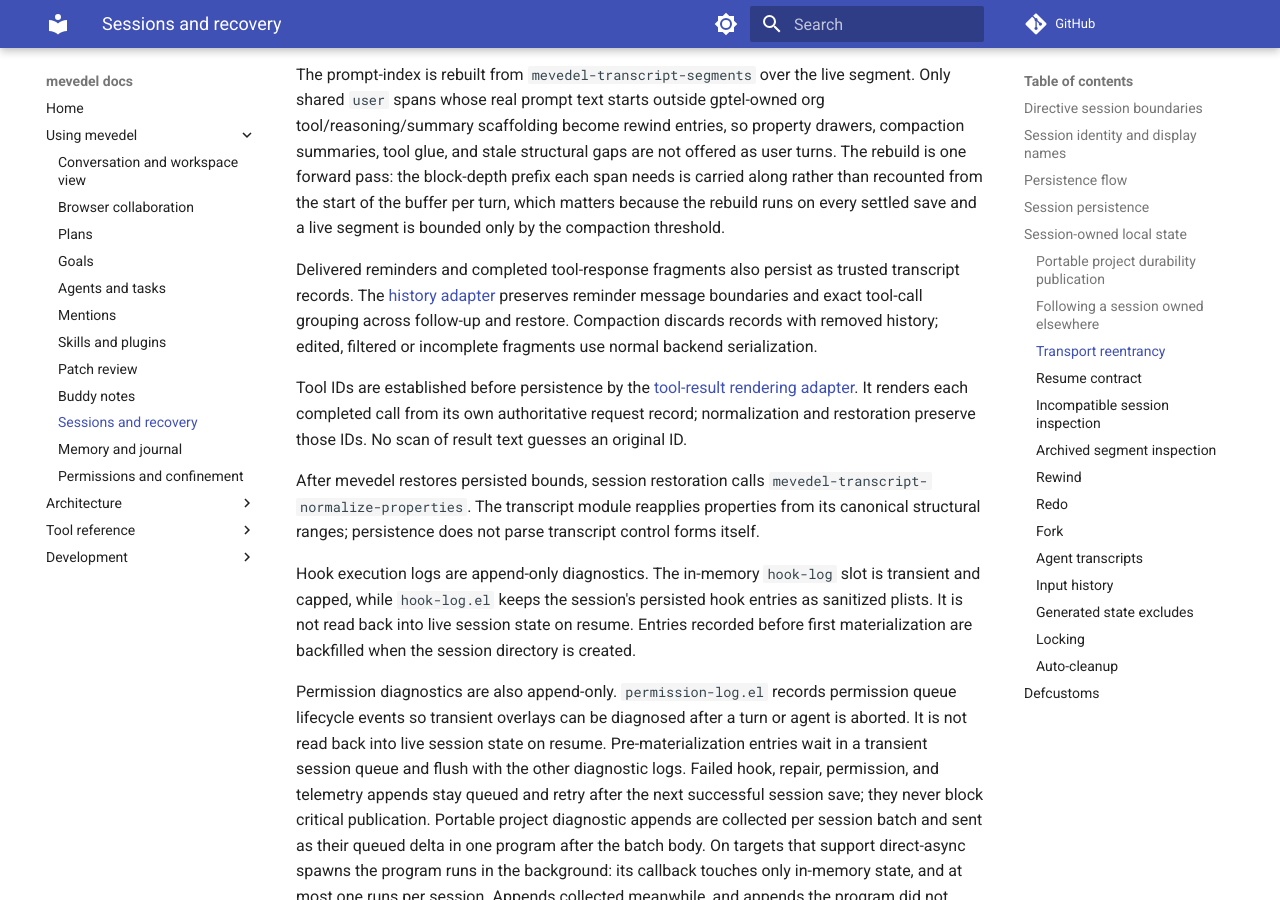
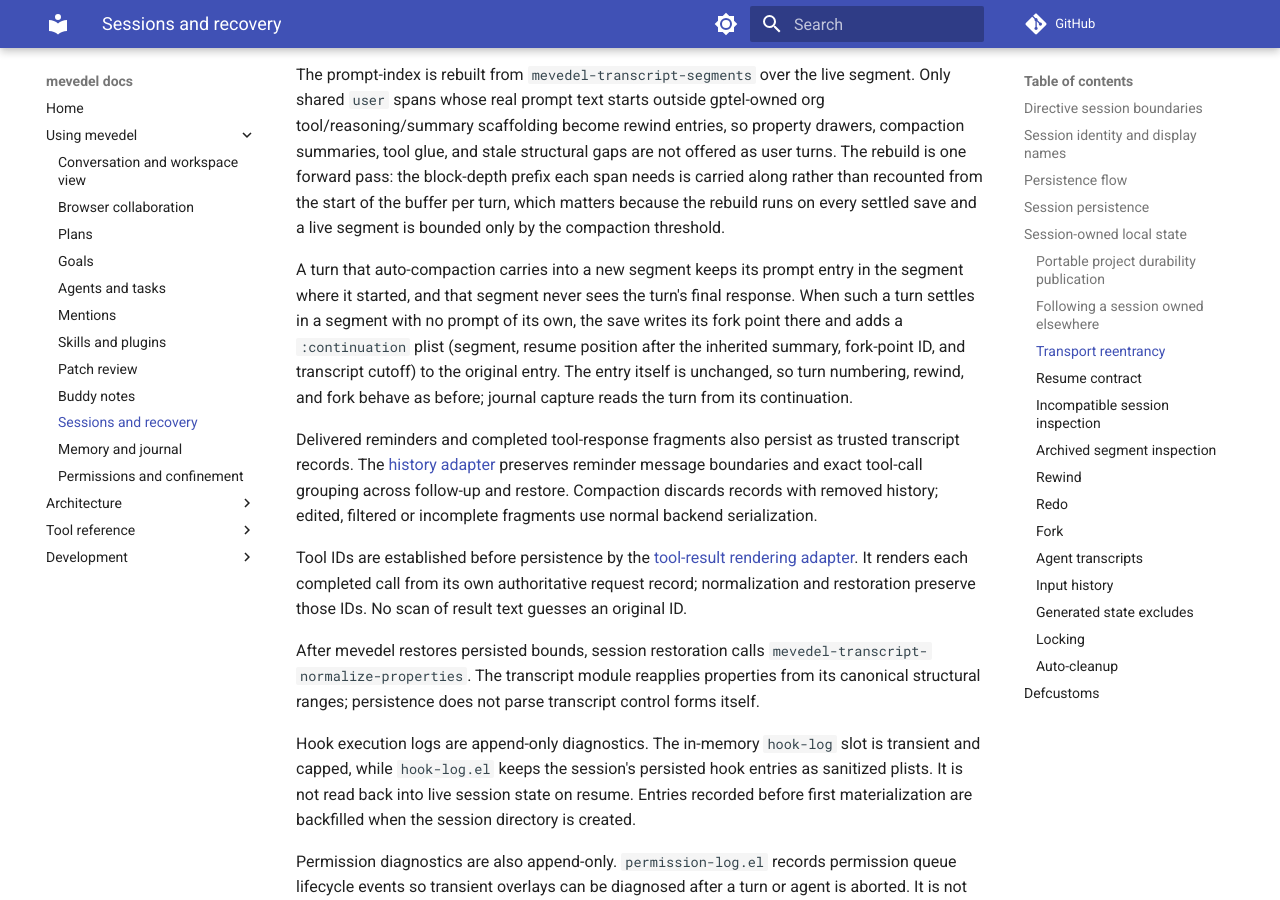
Before and after one commit to FrauH0lle/mevedel, an MkDocs documentation site: the page built from docs/sessions.md, in a window 1280 px wide and 900 px high, scrolled down 23338 px. Built offline with MkDocs 1.6.1 and Material for MkDocs 9.7.7, drawn with Linux system fonts in a browser that asks for light colours; comment, search, counter and statistics services are not loaded.

Commit message:
fix(journal): Capture turns that span an auto-compaction
A turn's fork point was written only after the latest prompt of the
current segment.  Auto-compaction during a turn moves its tail into a
new segment that holds no prompt, so when the turn settled there no fork
point was written and journal capture, which needs one, silently skipped
it.  A September 2026 Goal turn ran eleven hours through four such
compactions and left no journal evidence.

* mevedel-session-artifacts.el
(mevedel-session-artifacts--continued-prompt)
(mevedel-session-artifacts--continuation-start)
(mevedel-session-artifacts--record-continuation): New.
(mevedel-session-artifacts--ensure-latest-fork-point): Write the fork
point of the settling turn continued into this segment.
(mevedel-session-artifacts-update-prompt-index): Record it as the
original entry's :continuation, leaving turn numbering, rewind, and fork
unchanged.

* mevedel-journal-capture.el (mevedel-journal-capture--turns): Read a
continued turn from its continuation segment.

* docs/sessions.md, docs/memory.md: Document continuations.

* test/test-mevedel-session-artifacts.el
(mevedel-session-artifacts--ensure-latest-fork-point): New.
* test/test-mevedel-journal-capture.el (mevedel-journal-capture--turns):
New.

```diff
--- a/docs/sessions.md
+++ b/docs/sessions.md
@@ -1096,6 +1096,15 @@ rather than recounted from the start of the buffer per turn, which matters
 because the rebuild runs on every settled save and a live segment is
 bounded only by the compaction threshold.
 
+A turn that auto-compaction carries into a new segment keeps its prompt entry
+in the segment where it started, and that segment never sees the turn's final
+response. When such a turn settles in a segment with no prompt of its own, the
+save writes its fork point there and adds a `:continuation` plist (segment,
+resume position after the inherited summary, fork-point ID, and transcript
+cutoff) to the original entry. The entry itself is unchanged, so turn
+numbering, rewind, and fork behave as before; journal capture reads the turn
+from its continuation.
+
 Delivered reminders and completed tool-response fragments also persist as
 trusted transcript records. The [history adapter](tools.md#retained-provider-history)
 preserves reminder message boundaries and exact tool-call grouping across
```
Also changed, not shown: docs/memory.md (+3 -1 lines), 4 other files.
